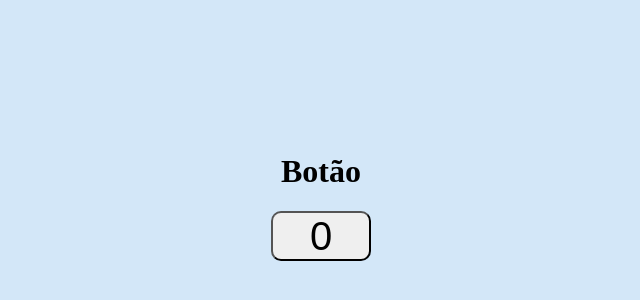
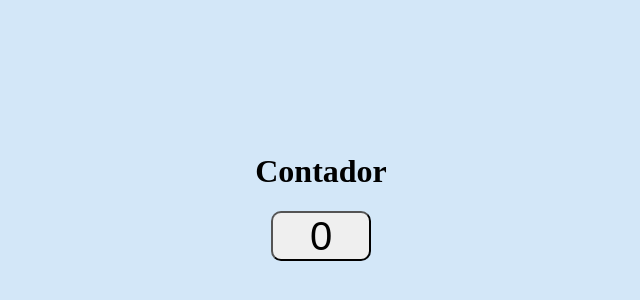
Before and after one commit to Kleberson2007/bot-o-desafio, a plain HTML site: page index.html in a window 1280 px wide. Shown: the part 212-512 px from the top of the page, without its empty margins (319-959 px from the left). Drawn offline with Linux system fonts and the light colour scheme.

Commit message:
Update index.html

```diff
--- a/index.html
+++ b/index.html
@@ -22,7 +22,7 @@
     </style>
 </head>
 <body>
-    <h1>Botão</h1>
+    <h1>Contador</h1>
     <button onclick="adicionar()">0</button>
 
     <script>
```
